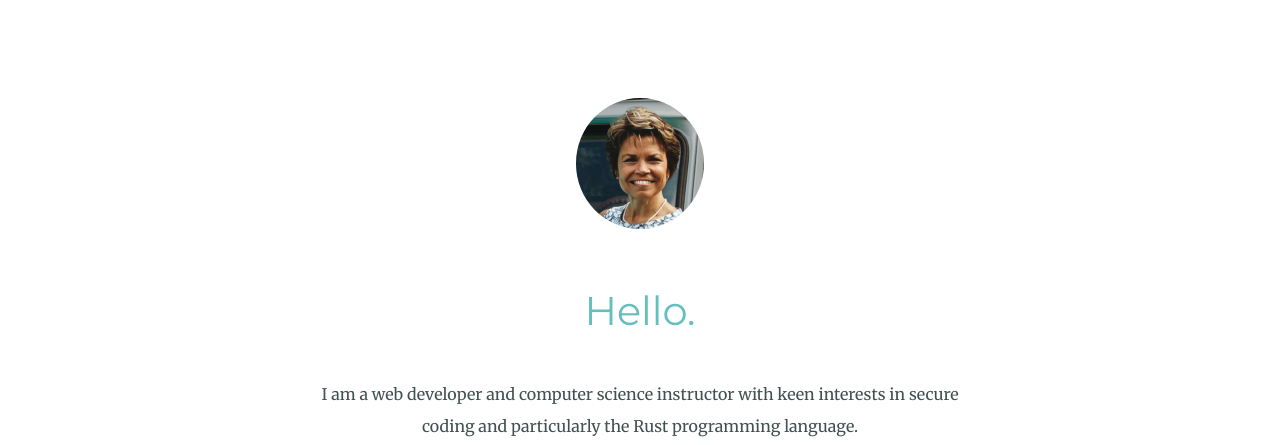
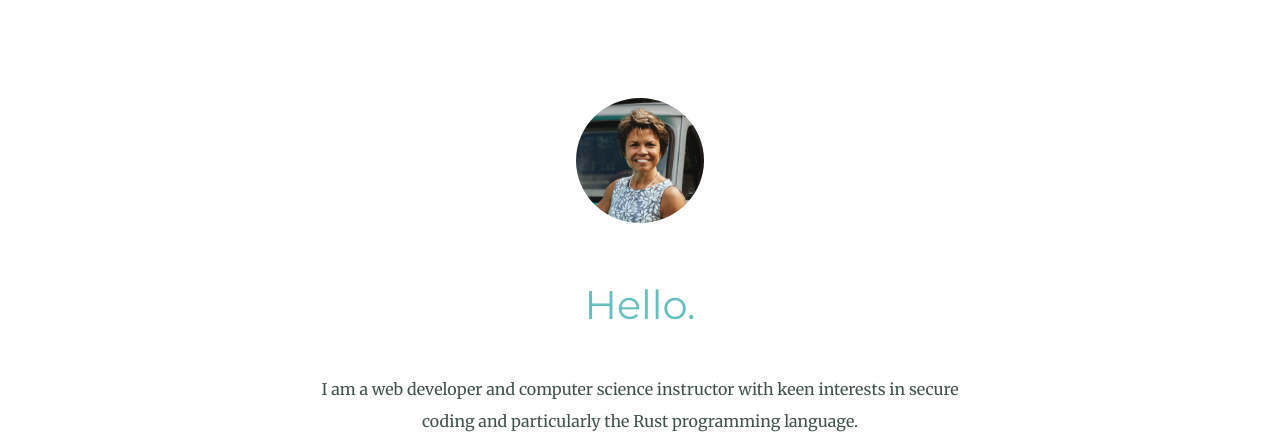
Before and after one commit to dianestephens/dianestephens.github.io, a plain HTML site: page index.html in a window 1280 px wide. Shown: the part 497-942 px from the top of the page. Drawn offline with Linux system fonts and the light colour scheme.

Commit message:
Update index.html

```diff
--- a/index.html
+++ b/index.html
@@ -19,7 +19,7 @@
     </div>
     <div class="middle-container">
       <div class="skill">
-        <img class="headshot" src="images/dianeheadshot.jpg" alt="diane headshot">
+        <img class="headshot" src="images/DianeHeadshot2.jpg" alt="diane headshot">
         <h2>Hello.</h2>
         <p>I am a web developer and computer science instructor with
           keen interests in secure coding and particularly the Rust programming language.</p>
```
